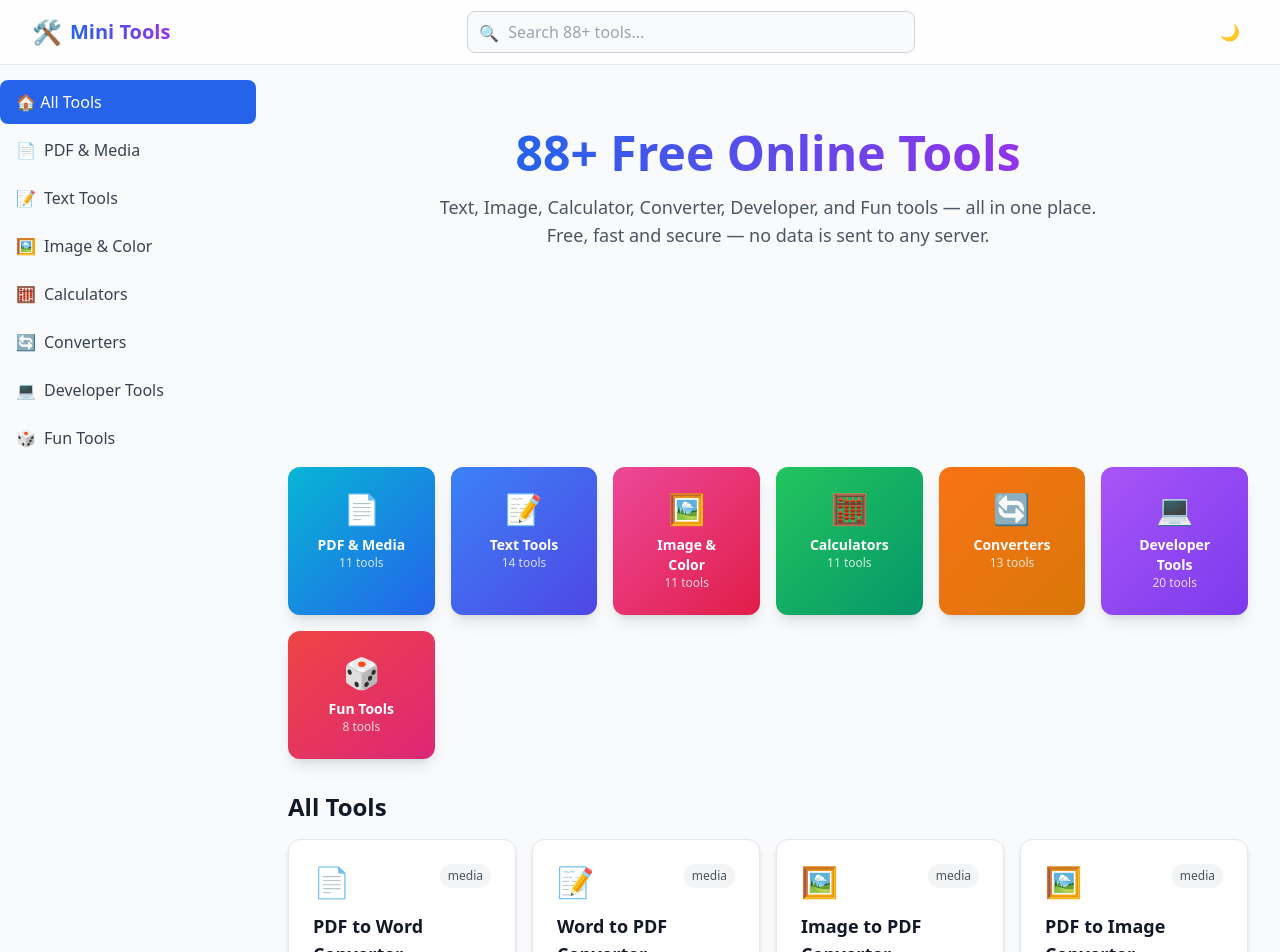
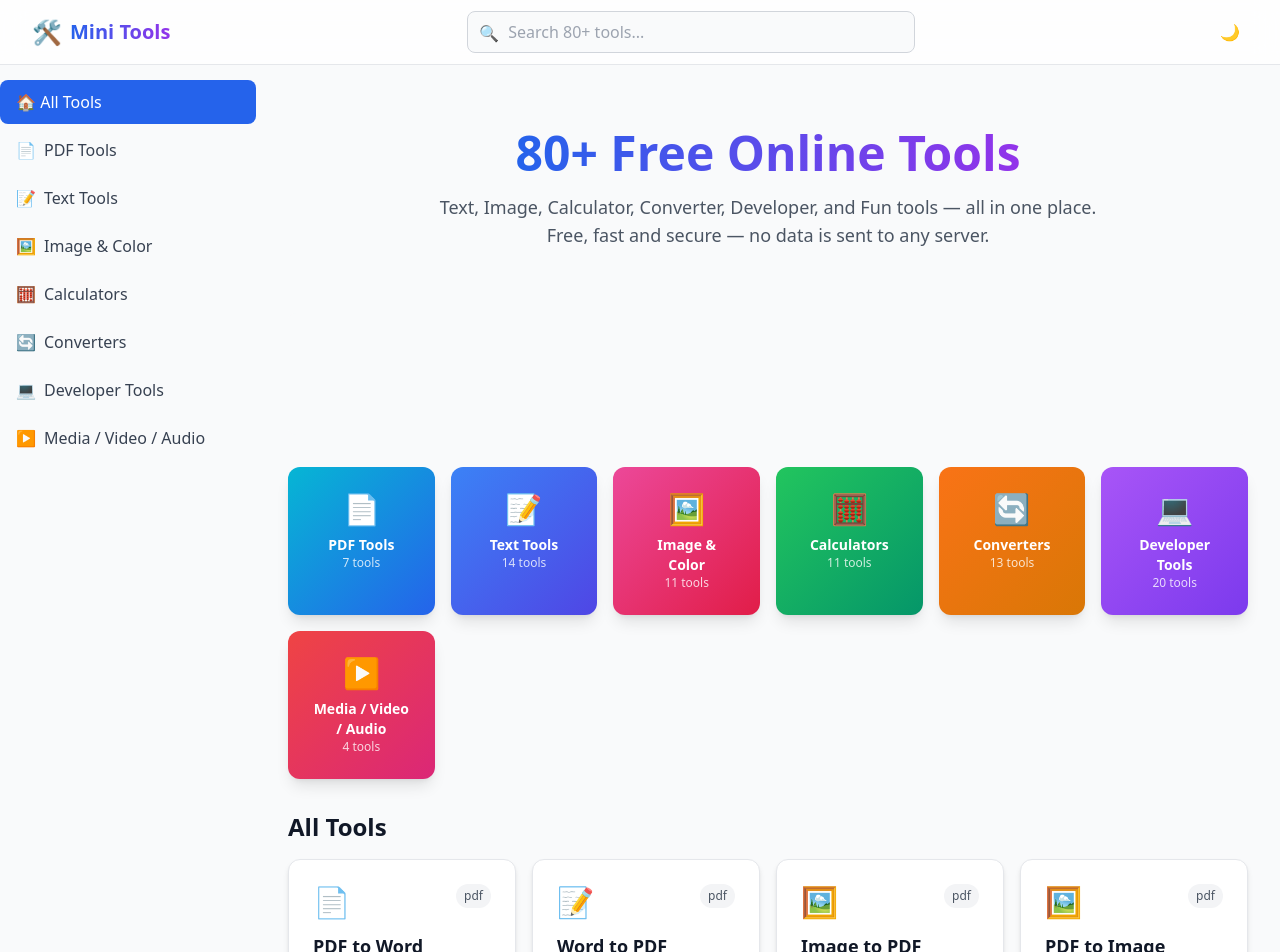
Before and after one commit to mussanna101/minitools, a React (Vite) app: page / in a window 1280 px wide. Shown: the top 952 px of the page. Built offline with nearby package versions, Linux system fonts and the light colour scheme; no server answers.

Commit message:
feat: YouTube 4K support, category restructure, and 80+ tools update

```diff
--- a/index.html
+++ b/index.html
@@ -4,8 +4,8 @@
     <meta charset="UTF-8" />
     <link rel="icon" type="image/svg+xml" href="/vite.svg" />
     <meta name="viewport" content="width=device-width, initial-scale=1.0" />
-    <title>MiniTools - 88+ Free Online Tools: PDF, Text, Image, Calculators, Converters</title>
-    <meta name="description" content="88+ free online tools for PDF, text, image, calculators, converters, developer & fun tasks. Word counter, case converter, QR generator, unit converters & more. No signup, 100% free, runs in your browser." />
+    <title>MiniTools - 80+ Free Online Tools: PDF, Text, Image, Calculators, Converters</title>
+    <meta name="description" content="80+ free online tools for PDF, text, image, calculators, converters, developer & fun tasks. Word counter, case converter, QR generator, unit converters & more. No signup, 100% free, runs in your browser." />
     <meta name="keywords" content="free online tools, online tools, mini tools, word counter, case converter, QR code generator, PDF converter, image converter, unit converter, calculator, developer tools, text tools" />
     <meta name="robots" content="index, follow" />
     <meta name="author" content="MiniTools" />
@@ -15,13 +15,13 @@
     <!-- Open Graph -->
     <meta property="og:type" content="website" />
     <meta property="og:url" content="https://minitools-silk.vercel.app/" />
-    <meta property="og:title" content="MiniTools - 88+ Free Online Tools" />
+    <meta property="og:title" content="MiniTools - 80+ Free Online Tools" />
     <meta property="og:description" content="88+ free online tools for PDF, text, image, calculators, converters, developer & fun tasks. 100% free, no signup, runs in your browser." />
     <meta property="og:site_name" content="MiniTools" />
 
     <!-- Twitter -->
     <meta name="twitter:card" content="summary" />
-    <meta name="twitter:title" content="MiniTools - 88+ Free Online Tools" />
+    <meta name="twitter:title" content="MiniTools - 80+ Free Online Tools" />
     <meta name="twitter:description" content="88+ free online tools for PDF, text, image, calculators, converters, developer & fun tasks. 100% free, no signup." />
 
     <!-- Structured Data -->
--- a/src/components/Layout/Footer.jsx
+++ b/src/components/Layout/Footer.jsx
@@ -36,7 +36,7 @@ export default function Footer() {
         </div>
 
         <p className="text-gray-600 dark:text-gray-400">
-          Mini Tools - 88+ Free Online Tools | Made with love
+          Mini Tools - 80+ Free Online Tools | Made with love
         </p>
         <p className="text-sm text-gray-500 dark:text-gray-500 mt-1">
           All tools run directly in your browser. No data is sent to any server.
--- a/src/components/Layout/Navbar.jsx
+++ b/src/components/Layout/Navbar.jsx
@@ -31,7 +31,7 @@ export default function Navbar() {
                 type="text"
                 value={search}
                 onChange={(e) => setSearch(e.target.value)}
-                placeholder="Search 88+ tools..."
+                placeholder="Search 80+ tools..."
                 className="w-full pl-10 pr-4 py-2 rounded-lg border border-gray-300 dark:border-gray-600 bg-gray-50 dark:bg-gray-800 text-gray-900 dark:text-gray-100 focus:outline-none focus:ring-2 focus:ring-primary-500"
               />
               <span className="absolute left-3 top-2.5 text-gray-400">🔍</span>
--- a/src/components/common/SEO.jsx
+++ b/src/components/common/SEO.jsx
@@ -11,10 +11,10 @@ const SITE_NAME = 'MiniTools';
 const DEFAULT_IMAGE = `${SITE_URL}/og-default.png`;
 
 const DEFAULT_DESC =
-  '88+ free online tools for PDF, text, image, calculators, converters, developer & fun tasks. No signup, runs 100% in your browser.';
+  '80+ free online tools for PDF, text, image, calculators, converters, developer & fun tasks. No signup, runs 100% in your browser.';
 
 export default function SEO({
-  title = `${SITE_NAME} - 88+ Free Online Tools`,
+  title = `${SITE_NAME} - 80+ Free Online Tools`,
   description = DEFAULT_DESC,
   canonical = `${SITE_URL}/`,
   ogImage = DEFAULT_IMAGE,
--- a/src/data/toolsData.js
+++ b/src/data/toolsData.js
@@ -1,25 +1,25 @@
 export const categories = [
-  { id: 'media', name: 'PDF & Media', icon: '📄', color: 'from-cyan-500 to-blue-600' },
+  { id: 'pdf', name: 'PDF Tools', icon: '📄', color: 'from-cyan-500 to-blue-600' },
   { id: 'text', name: 'Text Tools', icon: '📝', color: 'from-blue-500 to-indigo-600' },
   { id: 'image', name: 'Image & Color', icon: '🖼️', color: 'from-pink-500 to-rose-600' },
   { id: 'calculator', name: 'Calculators', icon: '🧮', color: 'from-green-500 to-emerald-600' },
   { id: 'converter', name: 'Converters', icon: '🔄', color: 'from-orange-500 to-amber-600' },
   { id: 'developer', name: 'Developer Tools', icon: '💻', color: 'from-purple-500 to-violet-600' },
-  { id: 'fun', name: 'Fun Tools', icon: '🎲', color: 'from-red-500 to-pink-600' },
+  { id: 'media', name: 'Media / Video / Audio', icon: '▶️', color: 'from-red-500 to-pink-600' },
 ];
 
 export const tools = [
   // ===== PDF & MEDIA TOOLS (8) =====
-  { id: 'pdf-to-word', name: 'PDF to Word Converter', category: 'media', icon: '📄', description: 'Convert PDF files to editable Word documents' },
-  { id: 'word-to-pdf', name: 'Word to PDF Converter', category: 'media', icon: '📝', description: 'Convert Word documents to PDF format' },
-  { id: 'image-to-pdf', name: 'Image to PDF Converter', category: 'media', icon: '🖼️', description: 'Convert images to PDF documents' },
-  { id: 'pdf-to-image', name: 'PDF to Image Converter', category: 'media', icon: '🖼️', description: 'Convert PDF pages to images' },
-  { id: 'merge-pdf', name: 'Merge PDF Files', category: 'media', icon: '📚', description: 'Combine multiple PDF files into one' },
-  { id: 'compress-pdf', name: 'Compress PDF', category: 'media', icon: '🗜️', description: 'Reduce PDF file size' },
+  { id: 'pdf-to-word', name: 'PDF to Word Converter', category: 'pdf', icon: '📄', description: 'Convert PDF files to editable Word documents' },
+  { id: 'word-to-pdf', name: 'Word to PDF Converter', category: 'pdf', icon: '📝', description: 'Convert Word documents to PDF format' },
+  { id: 'image-to-pdf', name: 'Image to PDF Converter', category: 'pdf', icon: '🖼️', description: 'Convert images to PDF documents' },
+  { id: 'pdf-to-image', name: 'PDF to Image Converter', category: 'pdf', icon: '🖼️', description: 'Convert PDF pages to images' },
+  { id: 'merge-pdf', name: 'Merge PDF Files', category: 'pdf', icon: '📚', description: 'Combine multiple PDF files into one' },
+  { id: 'compress-pdf', name: 'Compress PDF', category: 'pdf', icon: '🗜️', description: 'Reduce PDF file size' },
   { id: 'audio-to-mp3', name: 'Audio to MP3 Converter', category: 'media', icon: '🎵', description: 'Convert audio files to MP3 format' },
   { id: 'video-to-mp4', name: 'Video to MP4 Converter', category: 'media', icon: '🎬', description: 'Convert video files to MP4 format' },
     { id: 'video-downloader', name: 'Video Downloader (Social)', category: 'media', icon: '🌐', description: 'Download videos from Facebook, Instagram, TikTok, Dailymotion & more' },
-  { id: 'pdf-split', name: 'Split PDF', category: 'media', icon: '✂️', description: 'Extract specific pages from a PDF file' },
+  { id: 'pdf-split', name: 'Split PDF', category: 'pdf', icon: '✂️', description: 'Extract specific pages from a PDF file' },
   { id: 'youtube-downloader', name: 'YouTube Downloader', category: 'media', icon: '▶️', description: 'Download YouTube videos as MP4 or convert them to MP3' },
 
   // ===== TEXT TOOLS (10) =====
--- a/src/pages/Home.jsx
+++ b/src/pages/Home.jsx
@@ -19,7 +19,7 @@ export default function Home() {
   return (
     <>
       <SEO
-        title="MiniTools - 88+ Free Online Tools: PDF, Text, Image, Calculators, Converters"
+        title="MiniTools - 80+ Free Online Tools: PDF, Text, Image, Calculators, Converters"
         canonical="https://minitools-silk.vercel.app/"
       />
       <div className="space-y-8">
@@ -27,7 +27,7 @@ export default function Home() {
       <div className="text-center py-8">
         <h1 className="text-4xl md:text-5xl font-bold mb-4">
           <span className="bg-gradient-to-r from-primary-600 to-purple-600 bg-clip-text text-transparent">
-            88+ Free Online Tools
+            80+ Free Online Tools
           </span>
         </h1>
         <p className="text-lg text-gray-600 dark:text-gray-400 max-w-2xl mx-auto">
```
Also changed, not shown: 1 other file (tests, documents, lock files or other folders).
